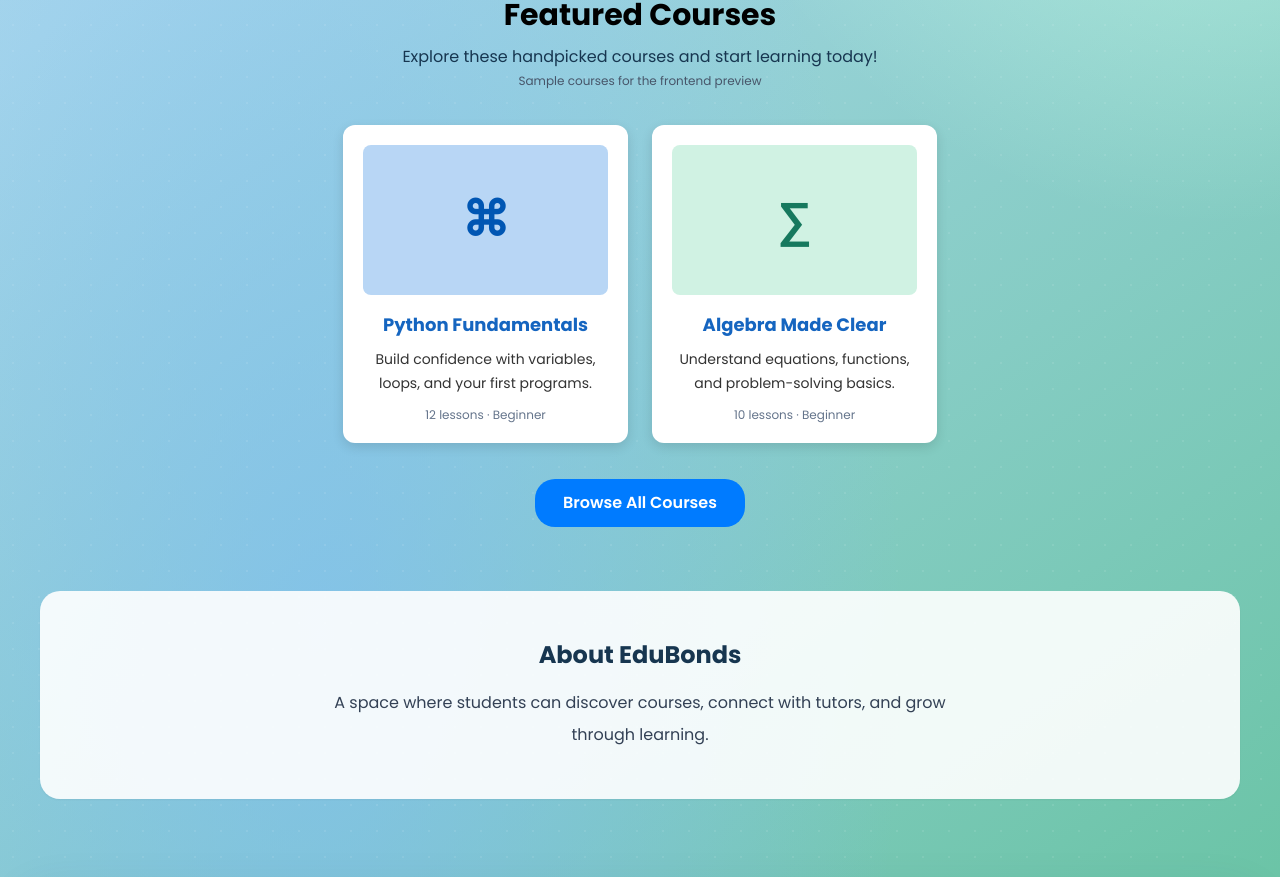
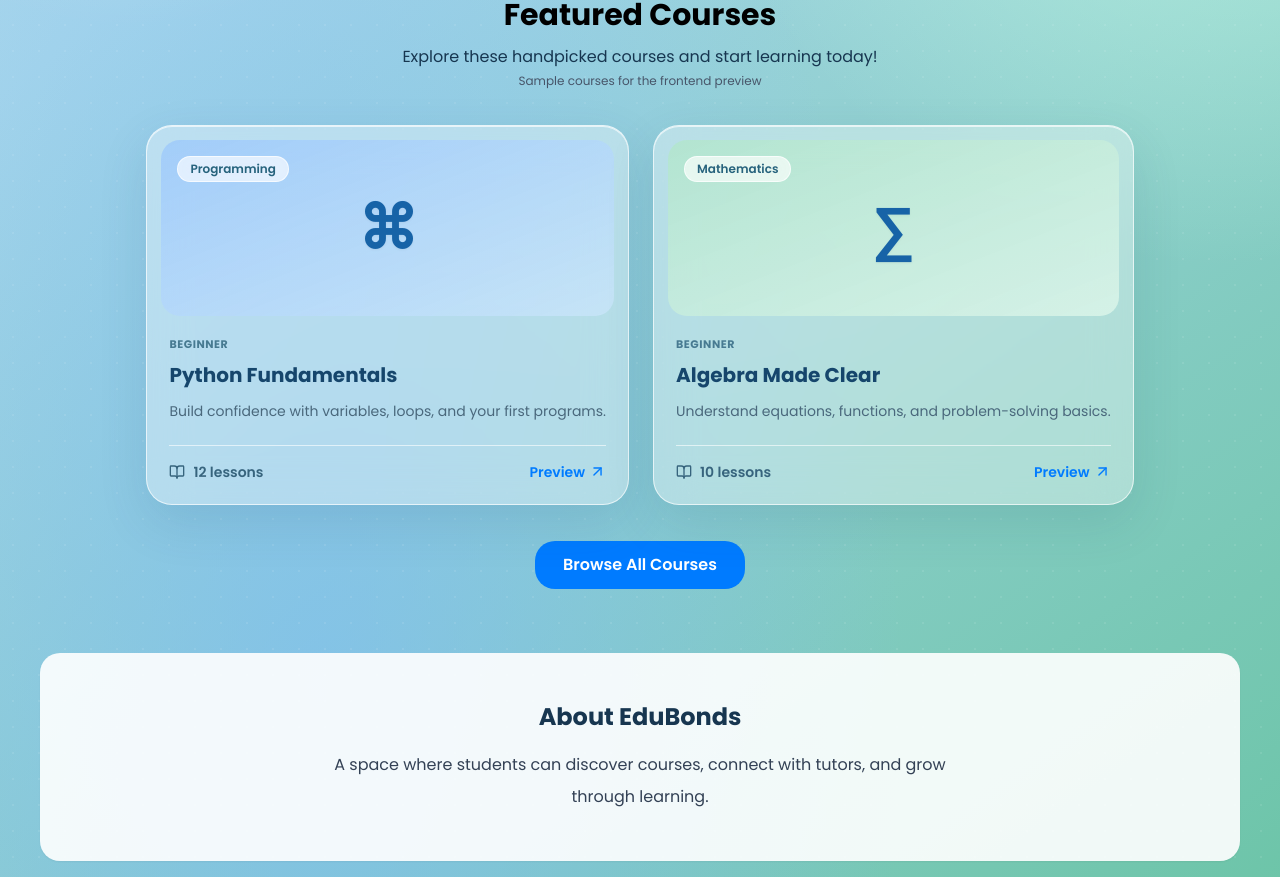
Before and after one commit to shiraygin/edubond, a Next.js app: page / in a window 1280 px wide. Shown: the part 1236-2113 px from the top of the page. Built offline with nearby package versions, Linux system fonts and the light colour scheme.

Commit message:
design: evolve original EduBounds into modern glass UI

```diff
--- a/src/components/course-card.tsx
+++ b/src/components/course-card.tsx
@@ -1,11 +1,9 @@
 import type { Course } from '@/lib/catalog';
-
-const tones: Record<string,string>={Programming:'bg-[#b8d6f5] text-[#0056b3]',Mathematics:'bg-[#d0f2e3] text-[#16795e]',Languages:'bg-[#dceafa] text-[#1565c0]',Science:'bg-[#c7e9da] text-[#14654f]'};
+import { BookOpen, ArrowUpRight } from 'lucide-react';
+const colors:Record<string,string>={Programming:'from-[#9cc8fb]/80 to-[#d0e8ff]/60',Mathematics:'from-[#b1e5cb]/80 to-[#e4f9ed]/70',Languages:'from-[#c5e0ff]/80 to-[#e4f1ff]/70',Science:'from-[#90dcbf]/80 to-[#d4f3e6]/70'};
 export function CourseCard({course}:{course:Course}){
-  return <article className="flex h-full w-full max-w-[285px] flex-col items-center rounded-xl bg-white p-5 text-center shadow-[0_4px_12px_rgba(0,0,0,.12)] transition duration-200 hover:-translate-y-1 hover:shadow-[0_8px_18px_rgba(0,0,0,.17)]">
-    <div className={`flex h-[150px] w-full items-center justify-center rounded-lg ${tones[course.category]??'bg-[#b8d6f5] text-[#1565c0]'}`}><span aria-hidden="true" className="text-5xl font-bold">{course.symbol}</span></div>
-    <h3 className="mt-4 text-lg font-bold text-[#1565c0]">{course.title}</h3>
-    <p className="mt-2 flex-1 text-sm leading-6 text-[#333]">{course.description}</p>
-    <span className="mt-3 text-xs text-slate-500">{course.lessons} lessons · {course.level}</span>
-  </article>;
+ return <article className="glass glass-hover flex h-full flex-col overflow-hidden rounded-[26px] p-3.5">
+  <div className={`relative flex h-44 items-center justify-center rounded-[19px] bg-gradient-to-br ${colors[course.category]??colors.Programming}`}><span aria-hidden="true" className="text-6xl font-bold text-[#1763a7] drop-shadow-sm">{course.symbol}</span><span className="absolute left-4 top-4 rounded-full border border-white/70 bg-white/65 px-3 py-1 text-xs font-semibold text-[#27637d] backdrop-blur-md">{course.category}</span></div>
+  <div className="flex flex-1 flex-col px-2 pb-2 pt-5"><div className="mb-2 text-left text-[11px] font-bold uppercase tracking-wider text-[#477a91]">{course.level}</div><h3 className="text-left text-xl font-bold text-[#16466c]">{course.title}</h3><p className="mt-2 flex-1 text-left text-sm leading-7 text-[#4a687c]">{course.description}</p><div className="mt-5 flex items-center justify-between border-t border-white/60 pt-4 text-sm font-semibold text-[#37647d]"><span className="inline-flex items-center gap-2"><BookOpen size={16}/>{course.lessons} lessons</span><span className="flex items-center gap-1 text-[#007bff]">Preview <ArrowUpRight size={17}/></span></div></div>
+ </article>
 }
```
